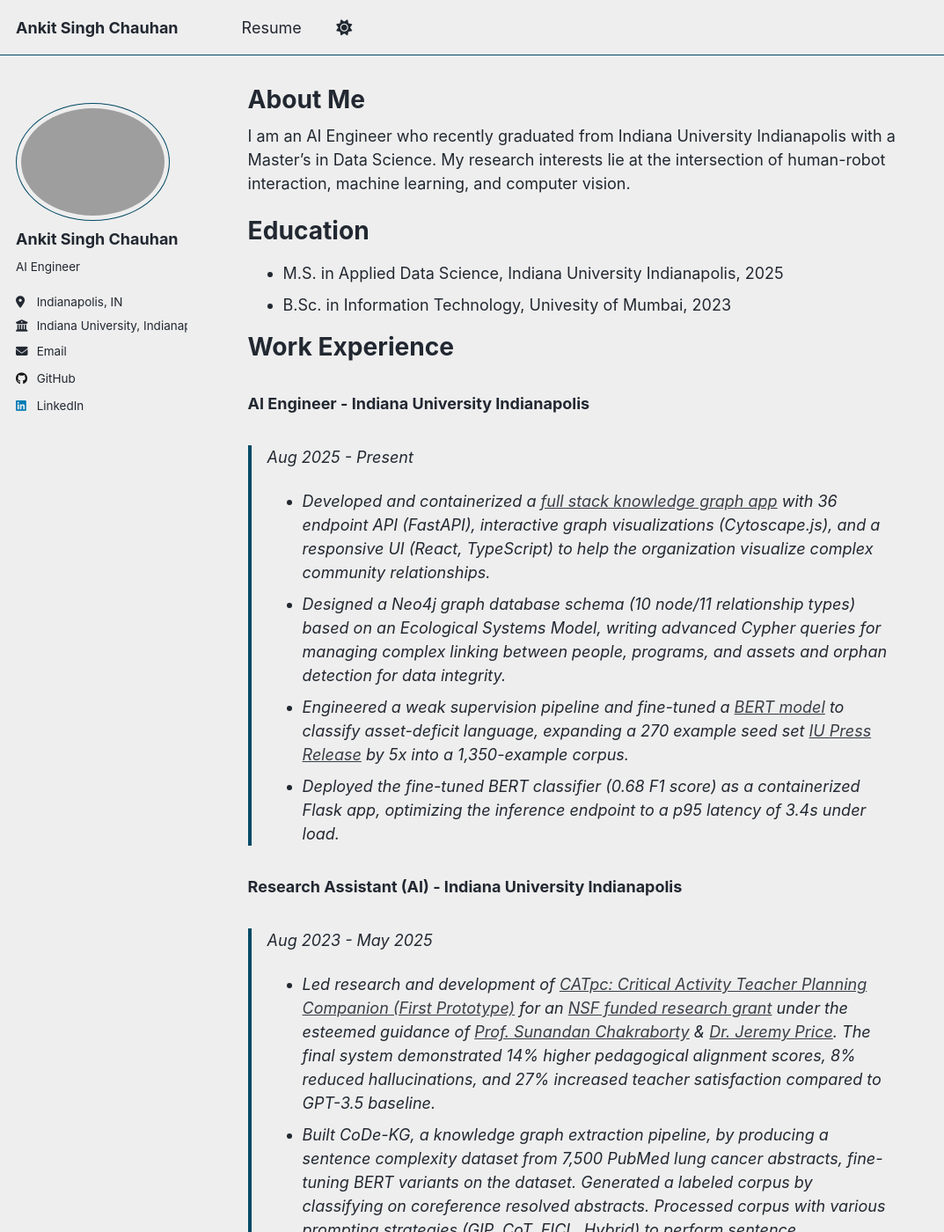
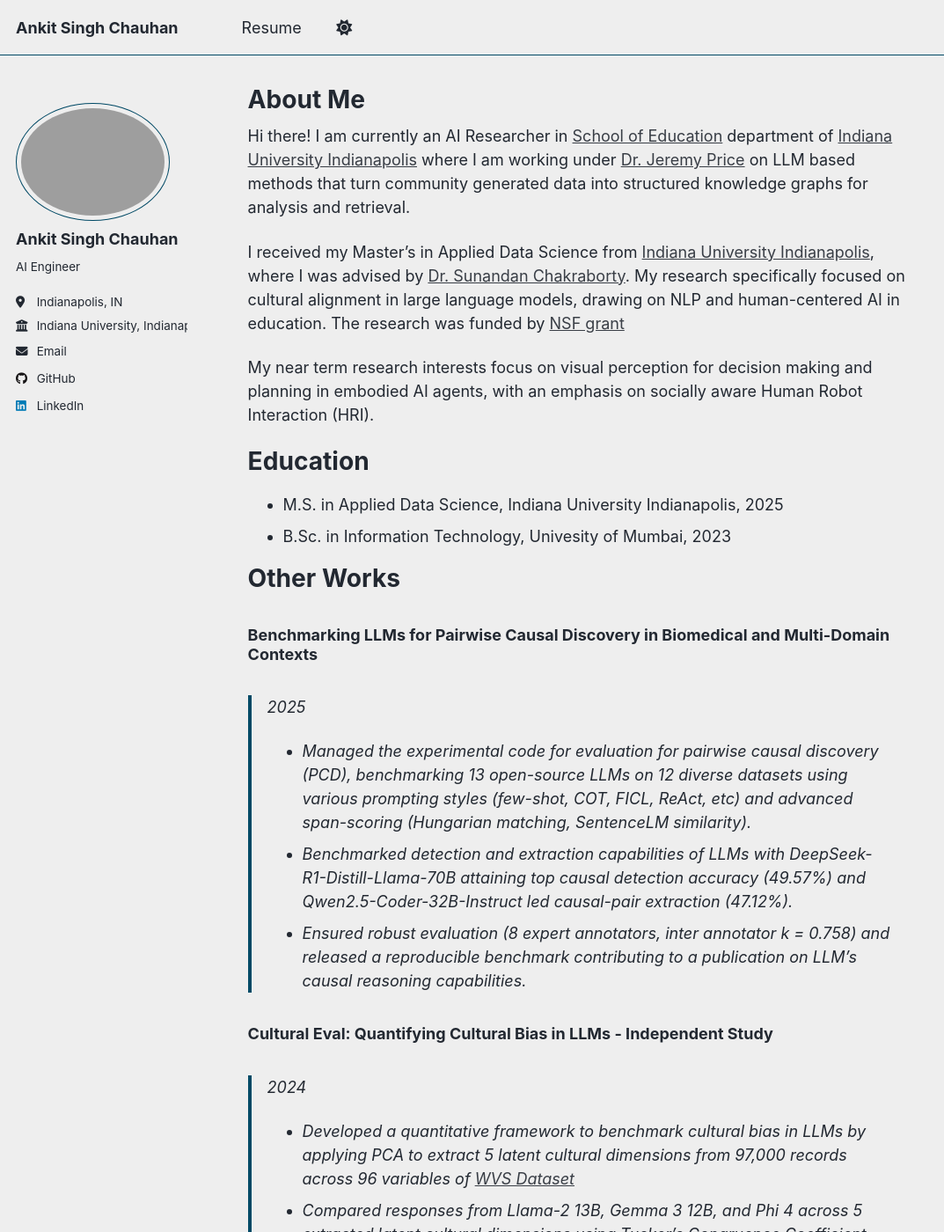
Before and after one commit to anchauha/anchauha.github.io, a Jekyll site: the page built from _pages/about.md, in a window 1280 px wide and 1400 px high. Shown: the whole window at 88% size, without its empty margins (0-1073 px from the left). Built offline with Jekyll 4.4.1, drawn with Linux system fonts in a browser that asks for light colours; a script that is not in the unit is left out; some of the changed text lies outside the part shown.

Commit message:
Revise about page with current role and research details
Updated personal and professional information, including current role, research focus, and educational background. Removed outdated work experience and added new details about research projects and contributions.

```diff
--- a/_pages/about.md
+++ b/_pages/about.md
@@ -7,42 +7,16 @@ redirect_from:
   - /about.html
 ---
 
-I am an AI Engineer who recently graduated from Indiana University Indianapolis with a Master's in Data Science. My research interests lie at the intersection of human-robot interaction, machine learning, and computer vision.
+Hi there! I am currently an AI Researcher in [School of Education](https://education.indianapolis.iu.edu/index.html) department of [Indiana University Indianapolis](https://indianapolis.iu.edu) where I am working under [Dr. Jeremy Price](https://education.indianapolis.iu.edu/faculty-research/faculty-directory/price-jeremy.html) on LLM based methods that turn community generated data into structured knowledge graphs for analysis and retrieval.
+
+I received my Master's in Applied Data Science from [Indiana University Indianapolis](https://indianapolis.iu.edu), where I was advised by [Dr. Sunandan Chakraborty](https://luddy.indianapolis.iu.edu/contact/directory/sunandan-chakraborty.html). My research specifically focused on cultural alignment in large language models, drawing on NLP and human-centered AI in education. The research was funded by [NSF grant](https://www.nsf.gov/awardsearch/showAward?AWD_ID=2334631)
+
+My near term research interests focus on visual perception for decision making and planning in embodied AI agents, with an emphasis on socially aware Human Robot Interaction (HRI).
 
 Education
 ======
 - M.S. in Applied Data Science, Indiana University Indianapolis, 2025
 - B.Sc. in Information Technology, Univesity of Mumbai, 2023
-
-Work Experience
-======
-
-### AI Engineer - Indiana University Indianapolis
-> Aug 2025 - Present
-- Developed and containerized a [full stack knowledge graph app](https://github.com/CEnTRInnovations/CentrMap_v1) with 36 endpoint API (FastAPI), interactive graph visualizations (Cytoscape.js), and a responsive UI (React, TypeScript) to help the organization visualize complex community relationships.
-- Designed a Neo4j graph database schema (10 node/11 relationship types) based on an Ecological Systems Model, writing advanced Cypher queries for managing complex linking between people, programs, and assets and orphan detection for data integrity.
-- Engineered a weak supervision pipeline and fine-tuned a [BERT model](https://github.com/anchauha/asset-deficit-miner/blob/main/bert_finetuning/models/bert-v1/best_model/experiment_results.json) to classify asset-deficit language, expanding a 270 example seed set [IU Press Release](https://github.com/anchauha/asset-deficit-miner/blob/main/process_with_llm/data/output/results_gemini-2.5-Instruct_semantic_extraction_prompt3_d689d527.json) by 5x into a 1,350-example corpus.
-- Deployed the fine-tuned BERT classifier (0.68 F1 score) as a containerized Flask app, optimizing the inference endpoint to a p95 latency of 3.4s under load.
-
-### Research Assistant (AI) - Indiana University Indianapolis
-> Aug 2023 - May 2025
-- Led research and development of [CATpc: Critical Activity Teacher Planning Companion (First Prototype)](https://github.com/anchauha/CATpc) for an [NSF funded research grant](https://www.nsf.gov/awardsearch/showAward?AWD_ID=2334631) under the esteemed guidance of [Prof. Sunandan Chakraborty](https://luddy.indianapolis.iu.edu/contact/directory/sunandan-chakraborty.html) & [Dr. Jeremy Price](https://education.indianapolis.iu.edu/faculty-research/faculty-directory/price-jeremy.html). The final system demonstrated 14% higher pedagogical alignment scores, 8% reduced hallucinations, and 27% increased teacher satisfaction compared to GPT-3.5 baseline.
-- Built CoDe-KG, a knowledge graph extraction pipeline, by producing a sentence complexity dataset from 7,500 PubMed lung cancer abstracts, fine-tuning BERT variants on the dataset. Generated a labeled corpus by classifying on coreference resolved abstracts. Processed corpus with various prompting strategies (GIP, CoT, FICL, Hybrid) to perform sentence simplification and extract relationships (knowledge triples).
-- Benchmarked the triple extraction pipeline on standard relation extraction tasks, achieving 92.4% F1 on 398 gold standard triples. Outperformed prior methods with an +8% macro-F1 improvement on the ReBEL benchmark (65.78% vs previous ~57%).
-- Supported over 30 students as a TA  in the Fall 2024 H518 Deep Learning course through tutorials, labs, office hours, and lesson planning on topics like AlexNet, LSTM, Transformers, word2vec, BERT, GAN, and Reinforcement Learning.
-
-### Cloud Consultant (Data & Machine Learning Platforms) - Capgemini
-> Apr 2020 - Sep 2022
-- Engineered a data ingestion pipeline using PySpark to load data into 100+ Hive tables, reducing data processing time by 40%.
-- Built an XGBoost based predictive forecasting model that optimizes SKU selection for enterprise licensing needs. This benefited in 18% annual cost savings on underutilized license spend for 43,000+ users.
-- Developed Cloud Functions to process and load over 10 GB of daily raw JSON data from GCS bucket into BigQuery and Cloud SQL.
-- Led migration for legacy applications to Azure cloud environment during an enterprise split ensuring service continuity for over 23,000 users.
-
-### Cloud Consultant (Cloud Infrastructure & DevOps) - Wipro
-> Jul 2018 - Mar 2020
-- Developed federated workflows for Azure infrastructure provisioning, managing 250+ virtual machines with 99.9% uptime.
-- Designed and maintained Azure DevOps pipelines for deployments to Azure App Services for 20+ business and operations applications, cutting deployment time by ~30%.
-- Authored 20 knowledge base documents on routine administration tasks and contributed to regular knowledge sharing sessions on topics such as storage lifecycle, retention, and Azure CLI across EMEA, APAC, and NA teams.
 
 Other Works
 ======
```
